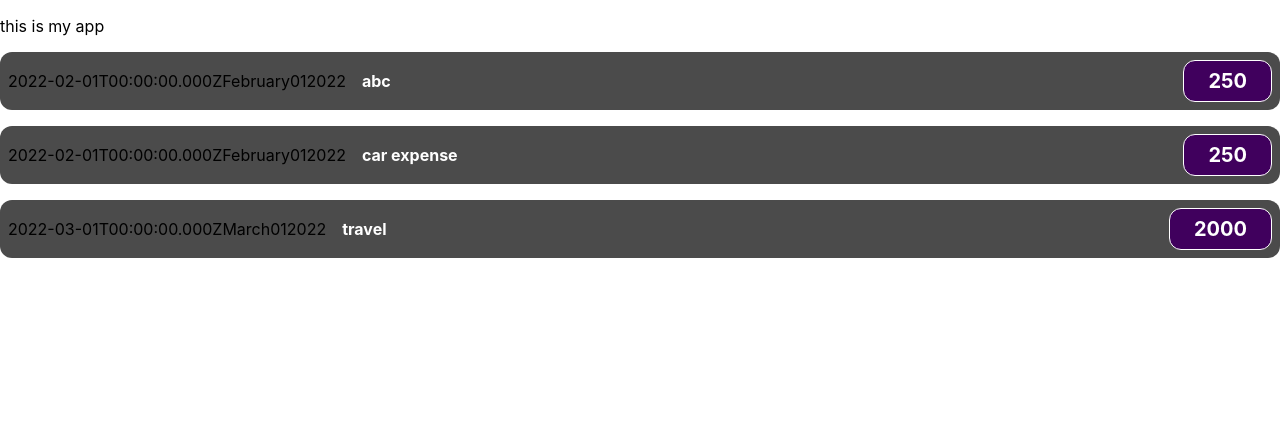
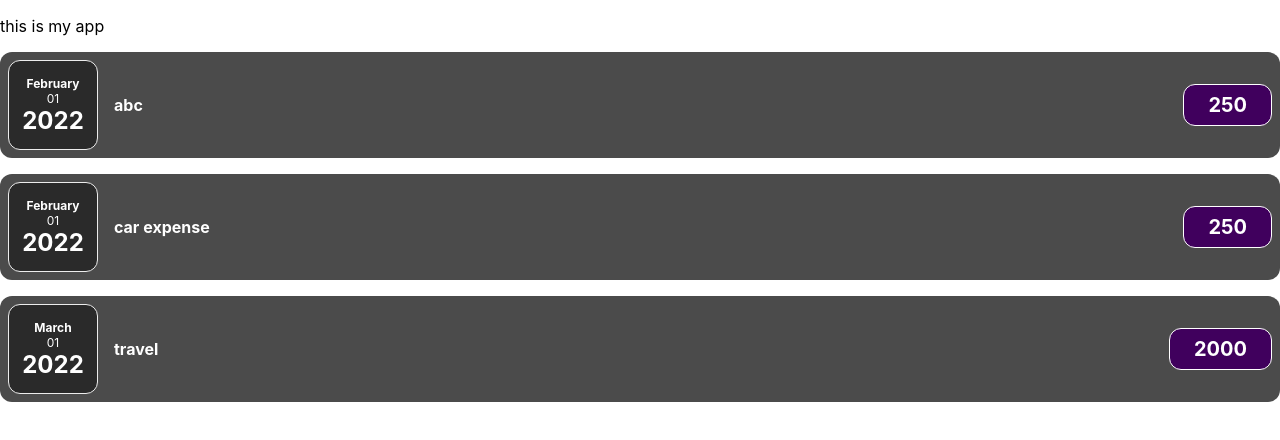
Before and after one commit to suchitraBasavaraju/frontend-statistics, a React (Create React App) app: page / in a window 1280 px wide. Shown: the top 440 px of the page. Built offline with nearby package versions, Linux system fonts and the light colour scheme.

Commit message:
Add. Extract expense date as a component

```diff
--- /dev/null
+++ b/src/components/ExpenseDate.css
@@ -0,0 +1,26 @@
+.expense-date {
+    display: flex;
+    flex-direction: column;
+    width: 5.5rem;
+    height: 5.5rem;
+    border: 1px solid #ececec;
+    background-color: #2a2a2a;
+    color: white;
+    border-radius: 12px;
+    align-items: center;
+    justify-content: center;
+}
+
+.expense-date-month {
+    font-size: 0.75rem;
+    font-weight: bold;
+}
+
+.expense-date-day {
+    font-size: 0.75rem;
+}
+
+.expense-date-year {
+    font-size: 1.5rem;
+    font-weight: bold;
+}
--- /dev/null
+++ b/src/components/ExpenseDate.js
@@ -0,0 +1,15 @@
+import React from "react";
+import "./ExpenseDate.css";
+
+export default function ExpenseDate(props) {
+  const month = props.date.toLocaleString("en-US", { month: "long" });
+  const day = props.date.toLocaleString("en-US", { day: "2-digit" });
+  const year = props.date.getFullYear();
+  return (
+    <div className="expense-date">
+      <div className="expense-date-month"> {month}</div>
+      <div className="expense-date-day"> {day}</div>
+      <div className="expense-date-year"> {year}</div>
+    </div>
+  );
+}
--- a/src/components/ExpenseItem.js
+++ b/src/components/ExpenseItem.js
@@ -1,17 +1,11 @@
 import React from "react";
 import "./ExpenseItem.css";
+import ExpenseDate from "./ExpenseDate";
 
 export default function ExpenseItem(props) {
-  const month = props.date.toLocaleString("en-US", { month: "long" });
-  const day = props.date.toLocaleString("en-US", { day: "2-digit" });
-  const year = props.date.getFullYear();
-
   return (
     <div className="expense-item">
-      <div>{props.date.toISOString()}</div>
-      <div> {month}</div>
-      <div> {day}</div>
-      <div> {year}</div>
+      <ExpenseDate date={props.date} />
 
       <div className="expense-item-title">
         <h2>{props.title} </h2>
```
